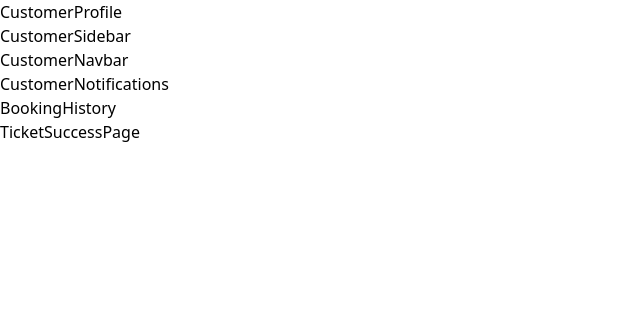
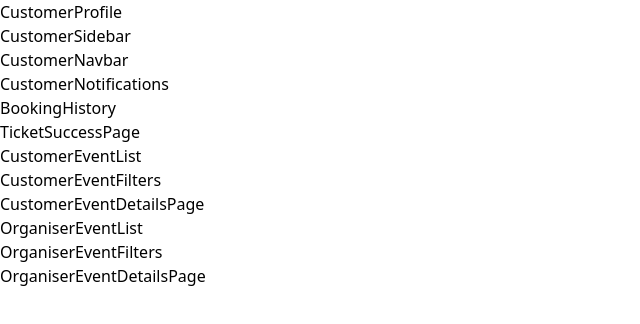
Before and after one commit to Event-Management-Project/EventLy_Frontend, a React (Vite) app: page / in a window 1280 px wide. Shown: the top 324 px of the page, without its empty margins (0-640 px from the left). Built offline with nearby package versions, Linux system fonts and the light colour scheme.

Commit message:
basic blank components of customer and organiser related event components are added

```diff
--- a/src/App.jsx
+++ b/src/App.jsx
@@ -5,6 +5,13 @@ import TicketSuccessPage from "./components/TicketSuccessPage";
 import CustomerNotifications from "./components/CustomerNotifications";
 import CustomerNavbar from "./components/CustomerNavbar";
 import BookingHistory from "./components/BookingHistory";
+import CustomerEventList from "./components/CustomerEventList";
+import CustomerEventFilters from "./components/CustomerEventFilters";
+import CustomerEventDetailsPage from "./components/CustomerEventDetailsPage";
+import OrganiserEventList from "./components/OrganiserEventList";
+import OrganiserEventFilters from "./components/OrganiserEventFilters";
+import OrganiserEventDetailsPage from "./components/OrganiserEventDetailsPage";
+
 
 
 function App() {
@@ -16,6 +23,12 @@ function App() {
       <CustomerNotifications />
       <BookingHistory/>
       <TicketSuccessPage />
+      <CustomerEventList/>
+      <CustomerEventFilters/>
+      <CustomerEventDetailsPage/>
+      <OrganiserEventList/>
+      <OrganiserEventFilters/>
+      <OrganiserEventDetailsPage/>
 
     </div>
   );
--- /dev/null
+++ b/src/components/CustomerEventDetailsPage.jsx
@@ -0,0 +1,9 @@
+import React from 'react'
+
+function CustomerEventDetailsPage() {
+  return (
+    <div>CustomerEventDetailsPage</div>
+  )
+}
+
+export default CustomerEventDetailsPage
--- /dev/null
+++ b/src/components/CustomerEventFilters.jsx
@@ -0,0 +1,9 @@
+import React from 'react'
+
+function CustomerEventFilters() {
+  return (
+    <div>CustomerEventFilters</div>
+  )
+}
+
+export default CustomerEventFilters
--- /dev/null
+++ b/src/components/CustomerEventList.jsx
@@ -0,0 +1,9 @@
+import React from 'react'
+
+function CustomerEventList() {
+  return (
+    <div>CustomerEventList</div>
+  )
+}
+
+export default CustomerEventList
--- /dev/null
+++ b/src/components/OrganiserEventDetailsPage.jsx
@@ -0,0 +1,9 @@
+import React from 'react'
+
+function OrganiserEventDetailsPage() {
+  return (
+    <div>OrganiserEventDetailsPage</div>
+  )
+}
+
+export default OrganiserEventDetailsPage
--- /dev/null
+++ b/src/components/OrganiserEventFilters.jsx
@@ -0,0 +1,9 @@
+import React from 'react'
+
+function OrganiserEventFilters() {
+  return (
+    <div>OrganiserEventFilters</div>
+  )
+}
+
+export default OrganiserEventFilters
--- /dev/null
+++ b/src/components/OrganiserEventList.jsx
@@ -0,0 +1,9 @@
+import React from 'react'
+
+function OrganiserEventList() {
+  return (
+    <div>OrganiserEventList</div>
+  )
+}
+
+export default OrganiserEventList
```
